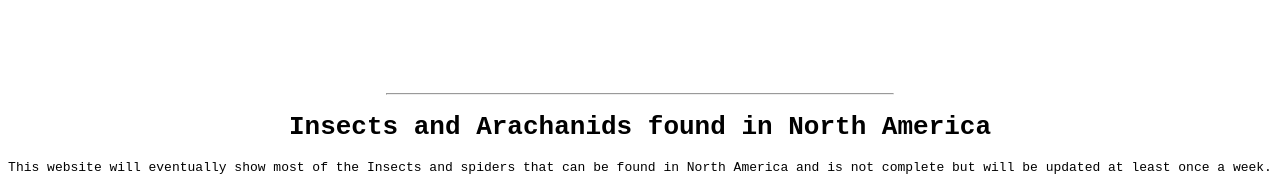
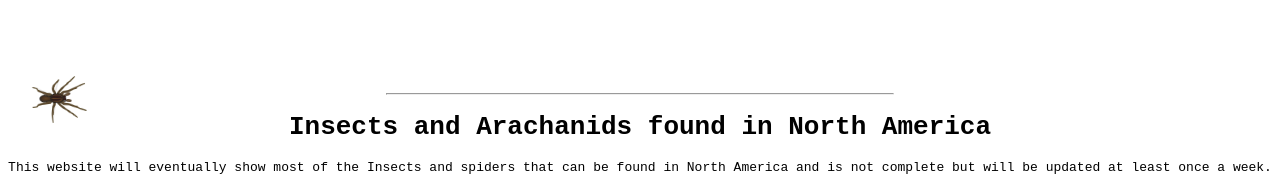
Before and after one commit to drakelerex/pages, a plain HTML site: page home/index.html in a window 1280 px wide. Shown: the part 216-394 px from the top of the page. Drawn offline with Linux system fonts and the light colour scheme; a script that the page names is missing.

Commit message:
changed bug animations to local

```diff
--- a/home/index.html
+++ b/home/index.html
@@ -11,7 +11,7 @@
     <link rel="apple-touch-icon" href="imgs/Tab Logo.png" sizes="152x152"> <!-- Tab Logo for ios-->
     <title>Insects and arachanids found in North America</title>
     <link rel="stylesheet" type="text/css" href="css/index.css">
-    <script type='text/javascript' src='https://andrewe42.gitlab.io/Config-files/bug-min.js'></script>
+    <script type='text/javascript' src='../assets/screen-bug/bug-min.js'></script>
     <script type='text/javascript'>
 		  // default spiders:
 			new SpiderController({'minBugs':2, 'maxBugs':3});
```
